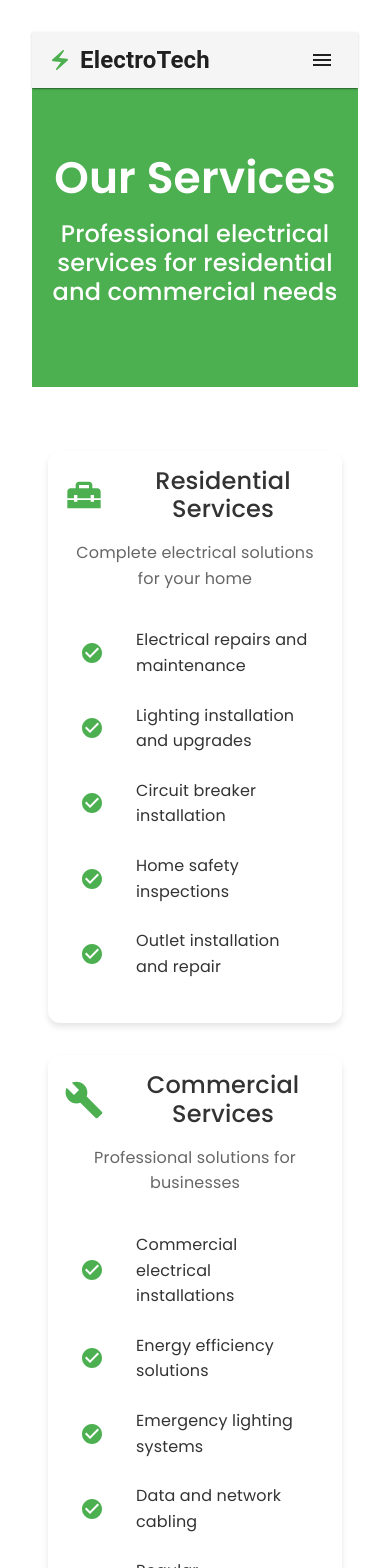
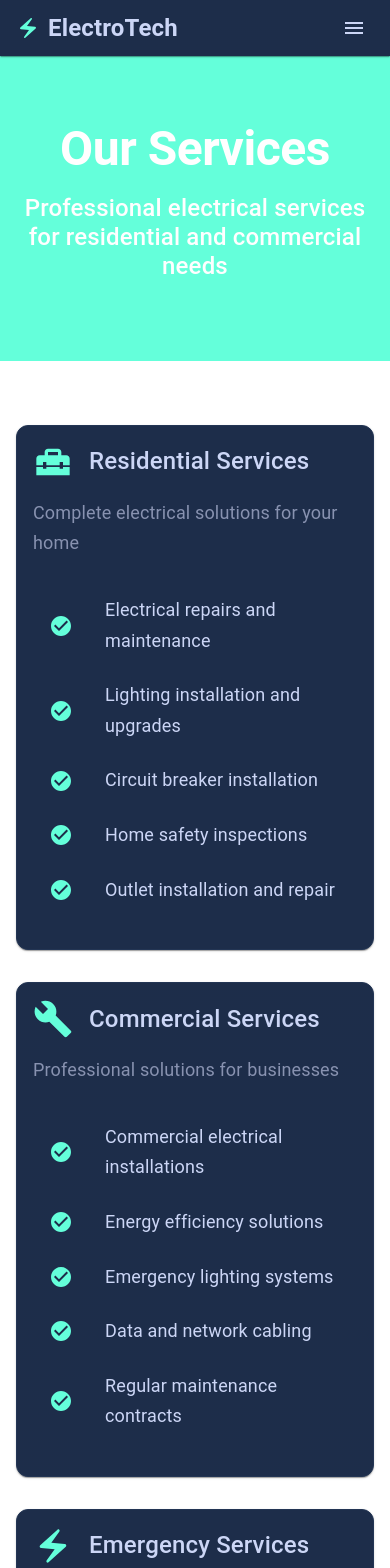
Before and after one commit to DomoCodeTech/Domocodetech, a React (Vite) app: page /services in a window 390 px wide. Shown: the top 1568 px of the page. Built offline with nearby package versions, Linux system fonts and the light colour scheme.

Commit message:
cambio de diesño

```diff
--- a/src/App.css
+++ b/src/App.css
@@ -1,125 +1,111 @@
-#root {
-  max-width: 1280px;
-  margin: 0 auto;
-  padding: 2rem;
-  text-align: center;
+/* Reset y estilos base */
+* {
+  margin: 0;
+  padding: 0;
+  box-sizing: border-box;
 }
 
-.logo {
-  height: 6em;
-  padding: 1.5em;
-  will-change: filter;
-  transition: filter 300ms;
-}
-.logo:hover {
-  filter: drop-shadow(0 0 2em #646cffaa);
-}
-.logo.react:hover {
-  filter: drop-shadow(0 0 2em #61dafbaa);
+body {
+  background-color: #0a192f;
+  color: #e6f1ff;
 }
 
-@keyframes logo-spin {
-  from {
-    transform: rotate(0deg);
-  }
-  to {
-    transform: rotate(360deg);
-  }
-}
-
-@media (prefers-reduced-motion: no-preference) {
-  a:nth-of-type(2) .logo {
-    animation: logo-spin infinite 20s linear;
-  }
-}
-
-.card {
-  padding: 2em;
-}
-
-.read-the-docs {
-  color: #888;
-}
-
-/* App-specific styles */
+/* Contenedor principal */
 .app {
   min-height: 100vh;
   display: flex;
   flex-direction: column;
 }
 
-/* Override Material-UI styles */
-.MuiButton-root {
-  text-transform: none !important;
+main {
+  flex: 1;
 }
 
-/* Custom transitions */
-.page-transition-enter {
-  opacity: 0;
-  transform: translateY(20px);
+/* Efectos de hover futuristas */
+.hover-glow {
+  transition: all 0.3s ease-in-out;
 }
 
-.page-transition-enter-active {
-  opacity: 1;
-  transform: translateY(0);
-  transition: opacity 300ms, transform 300ms;
+.hover-glow:hover {
+  box-shadow: 0 0 15px rgba(64, 224, 208, 0.5);
+  transform: translateY(-2px);
 }
 
-.page-transition-exit {
-  opacity: 1;
-  transform: translateY(0);
+/* Gradientes futuristas */
+.gradient-tech {
+  background: linear-gradient(135deg, #0a192f 0%, #112240 100%);
 }
 
-.page-transition-exit-active {
-  opacity: 0;
-  transform: translateY(-20px);
-  transition: opacity 300ms, transform 300ms;
+.gradient-accent {
+  background: linear-gradient(45deg, #64ffda 0%, #00bcd4 100%);
 }
 
-/* Custom shadows */
-.custom-shadow {
-  box-shadow: 0 4px 6px rgba(0, 0, 0, 0.1);
-  transition: box-shadow 0.3s ease;
-}
-
-.custom-shadow:hover {
-  box-shadow: 0 8px 12px rgba(0, 0, 0, 0.15);
-}
-
-/* Custom gradients */
-.gradient-primary {
-  background: linear-gradient(45deg, #4CAF50 30%, #45a049 90%);
-}
-
-.gradient-secondary {
-  background: linear-gradient(45deg, #2196F3 30%, #1976D2 90%);
-}
-
-/* Custom animations */
-@keyframes slideIn {
-  from {
-    transform: translateX(-100%);
-    opacity: 0;
+/* Animaciones personalizadas */
+@keyframes float {
+  0% {
+    transform: translateY(0px);
   }
-  to {
-    transform: translateX(0);
-    opacity: 1;
+  50% {
+    transform: translateY(-10px);
+  }
+  100% {
+    transform: translateY(0px);
   }
 }
 
-.slide-in {
-  animation: slideIn 0.5s ease-out;
+.float-animation {
+  animation: float 3s ease-in-out infinite;
 }
 
-/* Responsive adjustments */
-@media (max-width: 600px) {
-  .responsive-padding {
-    padding: 1rem;
+@keyframes glow {
+  0% {
+    box-shadow: 0 0 5px rgba(100, 255, 218, 0.2);
+  }
+  50% {
+    box-shadow: 0 0 20px rgba(100, 255, 218, 0.4);
+  }
+  100% {
+    box-shadow: 0 0 5px rgba(100, 255, 218, 0.2);
   }
 }
 
-@media (min-width: 601px) {
+.glow-animation {
+  animation: glow 2s ease-in-out infinite;
+}
+
+/* Efectos de texto */
+.text-gradient {
+  background: linear-gradient(45deg, #64ffda, #00bcd4);
+  -webkit-background-clip: text;
+  background-clip: text;
+  color: transparent;
+}
+
+/* Utilidades responsive */
+.responsive-padding {
+  padding: 1rem;
+}
+
+@media (min-width: 768px) {
   .responsive-padding {
     padding: 2rem;
   }
 }
+
+/* Scrollbar personalizada */
+::-webkit-scrollbar {
+  width: 8px;
+}
+
+::-webkit-scrollbar-track {
+  background: #0a192f;
+}
+
+::-webkit-scrollbar-thumb {
+  background: #64ffda;
+  border-radius: 4px;
+}
+
+::-webkit-scrollbar-thumb:hover {
+  background: #00bcd4;
+}
--- a/src/constants/siteData.ts
+++ b/src/constants/siteData.ts
@@ -1,149 +1,164 @@
 export const SITE_DATA = {
   company: {
-    name: 'ElectroTech',
-    slogan: 'Illuminating Your World with Excellence',
-    phone: '+1 (555) 123-4567',
-    email: 'info@electrotech.com',
-    address: '123 Electric Avenue, City, Country',
-    workingHours: 'Mon - Fri: 8:00 AM - 6:00 PM',
+    name: 'TechnoCore',
+    slogan: 'Innovación Tecnológica para el Futuro',
+    phone: '+34 900 123 456',
+    email: 'info@technocore.com',
+    address: 'Calle Tecnología 123, Madrid, España',
+    workingHours: 'Lun - Vie: 9:00 - 18:00',
   },
   social: {
-    facebook: 'https://facebook.com/electrotech',
-    twitter: 'https://twitter.com/electrotech',
-    instagram: 'https://instagram.com/electrotech',
-    linkedin: 'https://linkedin.com/company/electrotech',
+    facebook: 'https://facebook.com/technocore',
+    twitter: 'https://twitter.com/technocore',
+    instagram: 'https://instagram.com/technocore',
+    linkedin: 'https://linkedin.com/company/technocore',
+    github: 'https://github.com/technocore',
   },
   images: {
     logo: '/images/logo.svg',
     hero: {
-      main: '/images/hero/hero-main.jpg',
-      secondary: '/images/hero/hero-secondary.jpg',
+      main: '/images/hero/tech-hero.jpg',
+      secondary: '/images/hero/tech-hero-2.jpg',
     },
     services: {
-      residential: '/images/services/residential.jpg',
-      commercial: '/images/services/commercial.jpg',
-      emergency: '/images/services/emergency.jpg',
-      maintenance: '/images/services/maintenance.jpg',
-      installation: '/images/services/installation.jpg',
-      safety: '/images/services/safety.jpg',
+      domotics: '/images/services/smart-home.jpg',
+      electronics: '/images/services/electronics-lab.jpg',
+      robotics: '/images/services/robotics.jpg',
+      software: '/images/services/software-dev.jpg',
+      support: '/images/services/tech-support.jpg',
+      automation: '/images/services/automation.jpg',
     },
     team: {
-      member1: '/images/team/member1.jpg',
-      member2: '/images/team/member2.jpg',
-      member3: '/images/team/member3.jpg',
+      member1: '/images/team/tech-expert-1.jpg',
+      member2: '/images/team/tech-expert-2.jpg',
+      member3: '/images/team/tech-expert-3.jpg',
     },
   },
   services: [
     {
-      id: 'residential',
-      title: 'Residential Services',
-      shortDescription: 'Complete electrical solutions for your home',
-      fullDescription: 'We provide comprehensive electrical services for homeowners, from basic repairs to complete home electrical system installations.',
-      icon: 'HomeRepairService',
+      id: 'domotics',
+      title: 'Domótica Inteligente',
+      shortDescription: 'Automatización y control inteligente para tu hogar',
+      fullDescription: 'Transformamos espacios convencionales en hogares inteligentes con tecnología de última generación. Control por voz, automatización y eficiencia energética.',
+      icon: 'Smart',
       features: [
-        'Electrical repairs and maintenance',
-        'Lighting installation and upgrades',
-        'Circuit breaker installation',
-        'Home safety inspections',
-        'Outlet installation and repair'
+        'Control por voz y aplicación móvil',
+        'Iluminación inteligente',
+        'Climatización automatizada',
+        'Seguridad y videovigilancia',
+        'Gestión energética eficiente'
       ]
     },
     {
-      id: 'commercial',
-      title: 'Commercial Services',
-      shortDescription: 'Professional solutions for businesses',
-      fullDescription: 'Our commercial electrical services are designed to keep your business running smoothly with reliable electrical systems.',
-      icon: 'Business',
+      id: 'electronics',
+      title: 'Electrónica Avanzada',
+      shortDescription: 'Soluciones electrónicas personalizadas',
+      fullDescription: 'Diseño y desarrollo de sistemas electrónicos a medida para proyectos industriales y personales.',
+      icon: 'Circuit',
       features: [
-        'Commercial electrical installations',
-        'Energy efficiency solutions',
-        'Emergency lighting systems',
-        'Data and network cabling',
-        'Regular maintenance contracts'
+        'Diseño de PCB',
+        'Prototipado rápido',
+        'Sistemas embebidos',
+        'IoT y conectividad',
+        'Sensores y actuadores'
       ]
     },
     {
-      id: 'emergency',
-      title: 'Emergency Services',
-      shortDescription: '24/7 emergency electrical support',
-      fullDescription: 'We offer round-the-clock emergency electrical services to handle any urgent electrical issues that may arise.',
-      icon: 'ElectricBolt',
+      id: 'robotics',
+      title: 'Robótica e IA',
+      shortDescription: 'Automatización inteligente y robótica avanzada',
+      fullDescription: 'Desarrollo de soluciones robóticas con inteligencia artificial para automatización y optimización de procesos.',
+      icon: 'Robot',
       features: [
-        'Available 24/7',
-        'Rapid response time',
-        'Emergency repairs',
-        'Power outage solutions',
-        'Safety inspections'
+        'Robots industriales',
+        'Cobots colaborativos',
+        'Sistemas de visión artificial',
+        'Machine Learning',
+        'Automatización de procesos'
+      ]
+    },
+    {
+      id: 'software',
+      title: 'Desarrollo de Software',
+      shortDescription: 'Software personalizado y aplicaciones web',
+      fullDescription: 'Creación de aplicaciones web modernas, software empresarial y soluciones móviles adaptadas a tus necesidades.',
+      icon: 'Code',
+      features: [
+        'Aplicaciones web',
+        'Apps móviles',
+        'Software empresarial',
+        'APIs y microservicios',
+        'Bases de datos'
       ]
     }
   ],
   pricing: [
     {
-      id: 'basic',
-      title: 'Basic',
-      price: 150,
-      period: 'per service',
-      description: 'For small electrical tasks',
+      id: 'starter',
+      title: 'Starter',
+      price: 1500,
+      period: 'proyecto básico',
+      description: 'Para proyectos pequeños',
       features: [
-        'Basic electrical repairs',
-        'Single room installation',
-        'Safety inspection',
-        'Phone support',
-        '30-day warranty'
+        'Consultoría inicial',
+        'Diseño básico',
+        'Implementación',
+        'Soporte por 3 meses',
+        'Documentación'
       ]
     },
     {
-      id: 'premium',
-      title: 'Premium',
-      price: 300,
-      period: 'per service',
-      description: 'For comprehensive electrical work',
+      id: 'professional',
+      title: 'Professional',
+      price: 3500,
+      period: 'proyecto completo',
+      description: 'Para proyectos medianos',
       features: [
-        'Full house electrical service',
-        'Multiple room installations',
-        'Circuit upgrades',
-        'Priority support',
-        '90-day warranty'
+        'Consultoría avanzada',
+        'Diseño personalizado',
+        'Implementación completa',
+        'Soporte por 6 meses',
+        'Capacitación incluida'
       ]
     },
     {
-      id: 'business',
-      title: 'Business',
-      price: 500,
-      period: 'per month',
-      description: 'For commercial properties',
+      id: 'enterprise',
+      title: 'Enterprise',
+      price: 'Personalizado',
+      period: 'proyecto',
+      description: 'Para grandes proyectos',
       features: [
-        'Commercial installations',
-        'Regular maintenance',
-        'Emergency support',
-        '24/7 support',
-        '1-year warranty'
+        'Solución completa',
+        'Diseño a medida',
+        'Implementación integral',
+        'Soporte 24/7',
+        'Mantenimiento continuo'
       ]
     }
   ],
   testimonials: [
     {
       id: 1,
-      name: 'John Smith',
-      position: 'Homeowner',
-      image: '/images/testimonials/john.jpg',
-      quote: 'The team at ElectroTech did an amazing job with our home electrical renovation. Professional and efficient!',
+      name: 'Carlos Rodríguez',
+      position: 'Director de Innovación',
+      image: '/images/testimonials/tech-testimonial-1.jpg',
+      quote: 'TechnoCore transformó completamente nuestra infraestructura tecnológica. Su equipo de expertos entregó soluciones innovadoras que superaron nuestras expectativas.',
       rating: 5
     },
     {
       id: 2,
-      name: 'Sarah Johnson',
-      position: 'Business Owner',
-      image: '/images/testimonials/sarah.jpg',
-      quote: 'We rely on ElectroTech for all our commercial electrical needs. They are always responsive and reliable.',
+      name: 'Ana Martínez',
+      position: 'CEO Startup',
+      image: '/images/testimonials/tech-testimonial-2.jpg',
+      quote: 'La implementación de automatización robótica mejoró nuestra eficiencia en un 200%. El ROI superó nuestras proyecciones iniciales.',
       rating: 5
     },
     {
       id: 3,
-      name: 'Mike Brown',
-      position: 'Property Manager',
-      image: '/images/testimonials/mike.jpg',
-      quote: 'Their emergency service is outstanding. They responded quickly when we needed them most.',
+      name: 'Miguel Sánchez',
+      position: 'Propietario Smart Home',
+      image: '/images/testimonials/tech-testimonial-3.jpg',
+      quote: 'La solución domótica instalada por TechnoCore ha revolucionado la forma en que interactuamos con nuestro hogar. Tecnología del futuro, hoy.',
       rating: 5
     }
   ]
--- a/src/theme/theme.ts
+++ b/src/theme/theme.ts
@@ -1,48 +1,74 @@
 import { createTheme } from '@mui/material/styles';
+
+// Paleta de colores futurista
+const colors = {
+  // Color principal - Azul profundo
+  navy: {
+    dark: '#0a192f',    // Fondo principal
+    main: '#112240',    // Elementos secundarios
+    light: '#233554',   // Elementos de acento
+  },
+  // Color de acento - Turquesa tecnológico
+  cyan: {
+    dark: '#00bcd4',    // Botones y elementos interactivos
+    main: '#64ffda',    // Acentos y highlights
+    light: '#a8fff7',   // Efectos hover
+  },
+  // Grises futuristas
+  slate: {
+    dark: '#495670',    // Texto secundario
+    main: '#8892b0',    // Texto de párrafos
+    light: '#a8b2d1',   // Texto claro
+    lightest: '#ccd6f6', // Títulos
+  }
+};
 
 const theme = createTheme({
   palette: {
+    mode: 'dark',
     primary: {
-      main: '#4CAF50',
-      light: '#81C784',
-      dark: '#388E3C',
-      contrastText: '#fff',
+      main: colors.cyan.main,
+      light: colors.cyan.light,
+      dark: colors.cyan.dark,
+      contrastText: colors.navy.dark,
     },
     secondary: {
-      main: '#2196F3',
-      light: '#64B5F6',
-      dark: '#1976D2',
-      contrastText: '#fff',
+      main: colors.slate.lightest,
+      light: colors.slate.light,
+      dark: colors.slate.dark,
+      contrastText: colors.cyan.main,
     },
     background: {
-      default: '#f5f5f5',
-      paper: '#ffffff',
+      default: colors.navy.dark,
+      paper: colors.navy.main,
     },
     text: {
-      primary: '#333333',
-      secondary: '#666666',
+      primary: colors.slate.lightest,
+      secondary: colors.slate.main,
     },
   },
   typography: {
-    fontFamily: '"Poppins", "Helvetica", "Arial", sans-serif',
+    fontFamily: '"Space Grotesk", "Roboto", "Helvetica", "Arial", sans-serif',
     h1: {
-      fontSize: '3.5rem',
-      fontWeight: 600,
+      fontSize: '4rem',
+      fontWeight: 700,
+      letterSpacing: '-0.02em',
       lineHeight: 1.2,
     },
     h2: {
-      fontSize: '2.75rem',
-      fontWeight: 600,
+      fontSize: '3rem',
+      fontWeight: 700,
+      letterSpacing: '-0.01em',
       lineHeight: 1.2,
     },
     h3: {
-      fontSize: '2.25rem',
+      fontSize: '2.5rem',
       fontWeight: 600,
       lineHeight: 1.2,
     },
     h4: {
-      fontSize: '1.75rem',
-      fontWeight: 500,
+      fontSize: '2rem',
+      fontWeight: 600,
       lineHeight: 1.2,
     },
     h5: {
@@ -56,27 +82,50 @@ const theme = createTheme({
       lineHeight: 1.2,
     },
     body1: {
-      fontSize: '1rem',
-      lineHeight: 1.6,
+      fontSize: '1.125rem',
+      lineHeight: 1.7,
     },
     body2: {
       fontSize: '0.875rem',
-      lineHeight: 1.6,
+      lineHeight: 1.7,
     },
   },
   components: {
     MuiButton: {
       styleOverrides: {
         root: {
-          borderRadius: '8px',
+          borderRadius: '4px',
           textTransform: 'none',
           fontWeight: 500,
-          padding: '8px 24px',
+          padding: '10px 25px',
+          position: 'relative',
+          overflow: 'hidden',
+          '&::before': {
+            content: '""',
+            position: 'absolute',
+            top: 0,
+            left: 0,
+            width: '100%',
+            height: '100%',
+            background: 'linear-gradient(45deg, transparent 0%, rgba(100, 255, 218, 0.1) 100%)',
+            transition: 'all 0.3s ease-in-out',
+          },
+          '&:hover::before': {
+            transform: 'translateX(100%)',
+          },
         },
         contained: {
-          boxShadow: '0 4px 6px rgba(0, 0, 0, 0.1)',
+          background: `linear-gradient(45deg, ${colors.cyan.dark} 0%, ${colors.cyan.main} 100%)`,
+          boxShadow: '0 4px 15px rgba(100, 255, 218, 0.2)',
           '&:hover': {
-            boxShadow: '0 6px 8px rgba(0, 0, 0, 0.15)',
+            boxShadow: '0 6px 20px rgba(100, 255, 218, 0.3)',
+          },
+        },
+        outlined: {
+          borderColor: colors.cyan.main,
+          '&:hover': {
+            borderColor: colors.cyan.light,
+            backgroundColor: 'rgba(100, 255, 218, 0.1)',
           },
         },
       },
@@ -84,12 +133,14 @@ const theme = createTheme({
     MuiCard: {
       styleOverrides: {
         root: {
+          backgroundColor: colors.navy.main,
           borderRadius: '12px',
-          boxShadow: '0 4px 6px rgba(0, 0, 0, 0.1)',
-          transition: 'transform 0.2s ease-in-out, box-shadow 0.2s ease-in-out',
+          border: `1px solid ${colors.navy.light}`,
+          transition: 'all 0.3s ease-in-out',
           '&:hover': {
             transform: 'translateY(-5px)',
-            boxShadow: '0 6px 12px rgba(0, 0, 0, 0.15)',
+            boxShadow: `0 10px 20px rgba(100, 255, 218, 0.2)`,
+            borderColor: colors.cyan.main,
           },
         },
       },
@@ -99,6 +150,15 @@ const theme = createTheme({
         root: {
           '& .MuiOutlinedInput-root': {
             borderRadius: '8px',
+            '& fieldset': {
+              borderColor: colors.slate.dark,
+            },
+            '&:hover fieldset': {
+              borderColor: colors.cyan.main,
+            },
+            '&.Mui-focused fieldset': {
+              borderColor: colors.cyan.main,
+            },
           },
         },
       },
```
